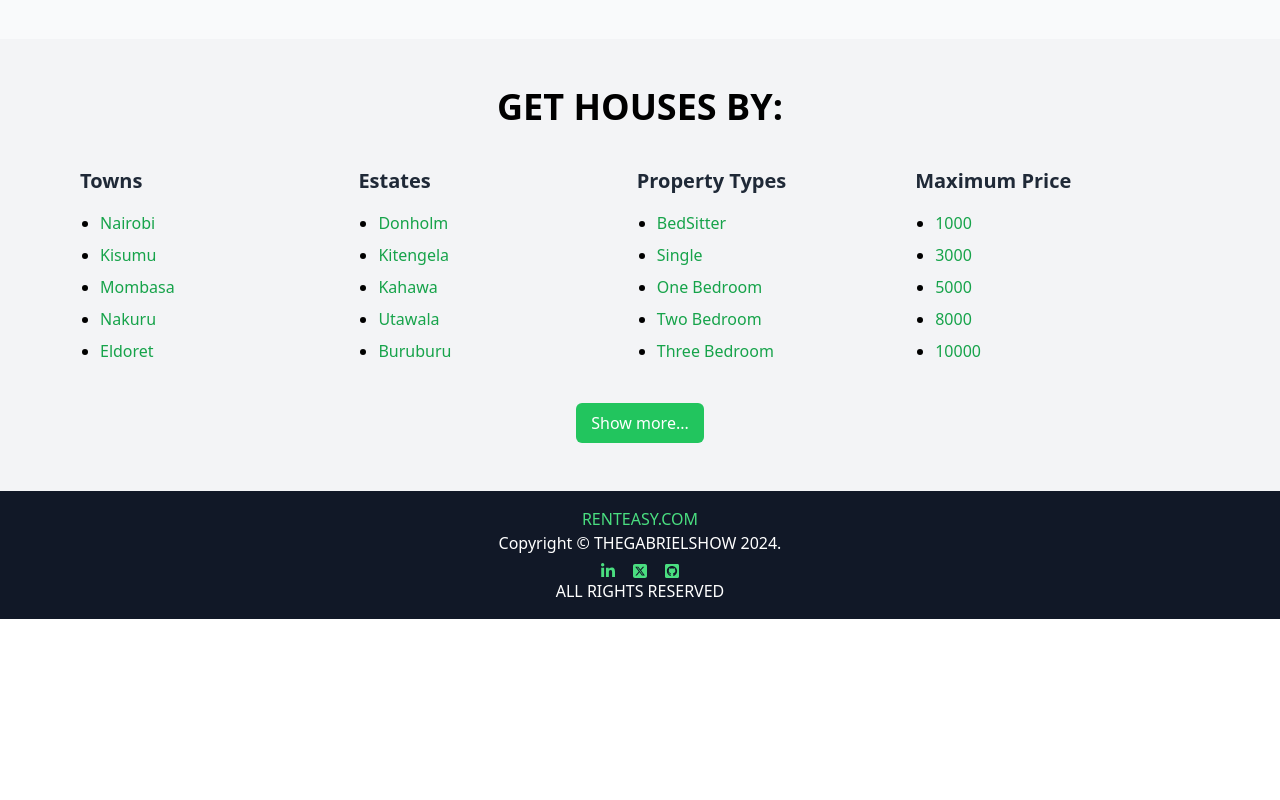
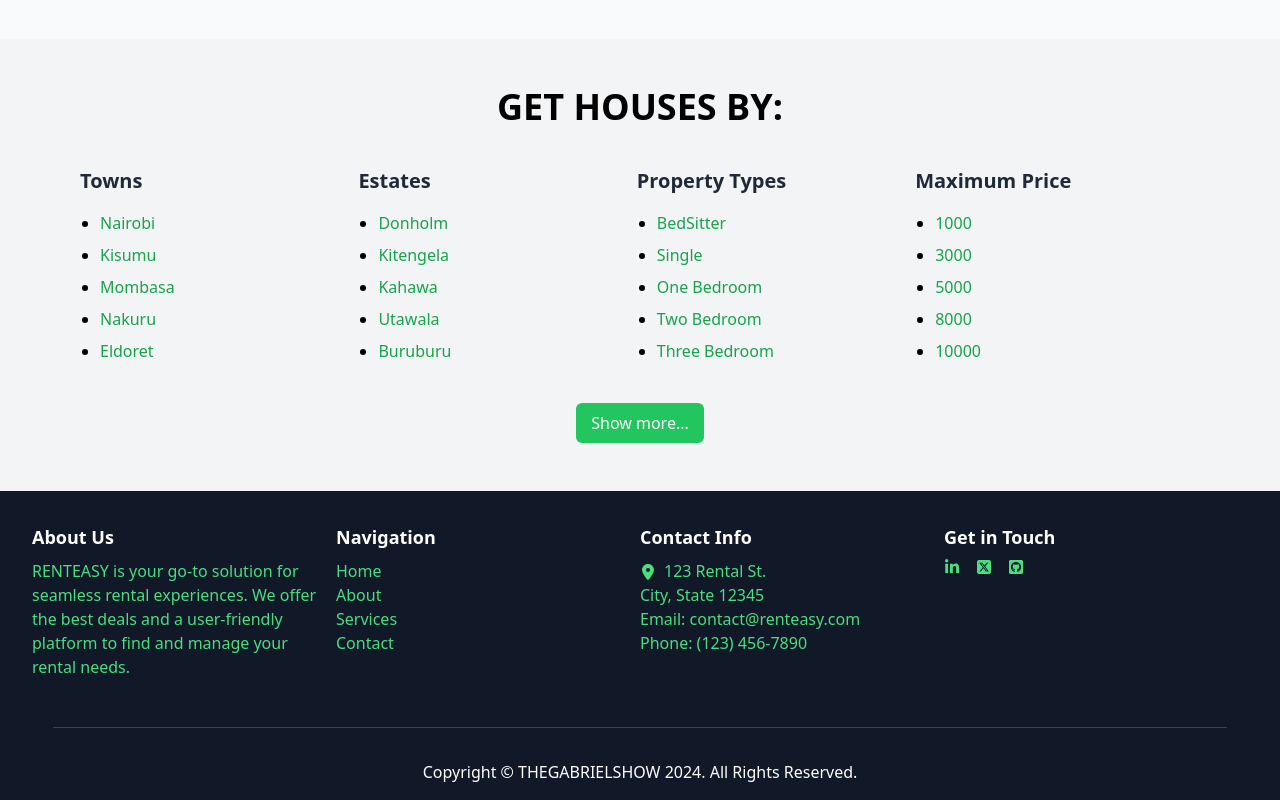
Before and after one commit to GabrielOchieng/renteasy, a React (Vite) app: page / in a window 1280 px wide. Shown: the part 4525-5325 px from the top of the page. Before the commit the page ends 5144 px from the top, so only its background shows below. Built offline with nearby package versions, Linux system fonts and the light colour scheme; no server answers.

Commit message:
modifying the footer section

```diff
--- a/src/components/Footer.jsx
+++ b/src/components/Footer.jsx
@@ -1,39 +1,160 @@
+// import React from "react";
+// import { Link } from "react-router-dom";
+// import { FaLinkedinIn } from "react-icons/fa";
+// import { FaSquareXTwitter } from "react-icons/fa6";
+// import { FaGithubSquare } from "react-icons/fa";
+
+// const Footer = () => {
+//   return (
+//     <footer className="bg-gray-900 text-green-400 py-4 text-center">
+//       <Link to="/">RENTEASY.COM</Link>
+
+//       <p className="text-white">Copyright &copy; THEGABRIELSHOW 2024.</p>
+//       <nav className="flex justify-center mt-2 space-x-4">
+//         <Link
+//           to="https://www.linkedin.com/in/gabrielochieng"
+//           target="_blank"
+//           className="text-green-400 hover:text-cyan-500 "
+//         >
+//           <FaLinkedinIn />
+//         </Link>
+//         <Link
+//           to="https://x.com/TechieGabriel?t=D8iyVIeZnEVOlPdImbJ2HQ&s=09"
+//           target="_blank"
+//           className="text-green-400 hover:text-cyan-500 "
+//         >
+//           <FaSquareXTwitter />
+//         </Link>
+//         <Link
+//           to="https://github.com/GabrielOchieng"
+//           target="_blank"
+//           className="text-green-400 hover:text-cyan-500 "
+//         >
+//           <FaGithubSquare />
+//         </Link>
+//       </nav>
+//       <p className="text-white">ALL RIGHTS RESERVED</p>
+//     </footer>
+//   );
+// };
+
+// export default Footer;
+
 import React from "react";
 import { Link } from "react-router-dom";
 import { FaLinkedinIn } from "react-icons/fa";
 import { FaSquareXTwitter } from "react-icons/fa6";
 import { FaGithubSquare } from "react-icons/fa";
+import { FaLocationDot } from "react-icons/fa6";
 
 const Footer = () => {
   return (
-    <footer className="bg-gray-900 text-green-400 py-4 text-center">
-      <Link to="/">RENTEASY.COM</Link>
+    <footer className="bg-gray-900 text-green-400">
+      {/* Upper section */}
+      <div className="py-8">
+        <div className="container mx-auto px-4 md:px-8 flex flex-wrap justify-between">
+          {/* Description */}
+          <div className="w-full sm:w-1/2 md:w-1/4 mb-4">
+            <h3 className="text-lg font-semibold text-white">About Us</h3>
+            <p className="mt-2">
+              RENTEASY is your go-to solution for seamless rental experiences.
+              We offer the best deals and a user-friendly platform to find and
+              manage your rental needs.
+            </p>
+          </div>
 
-      <p className="text-white">Copyright &copy; THEGABRIELSHOW 2024.</p>
-      <nav className="flex justify-center mt-2 space-x-4">
+          {/* Navigation */}
+          <div className="w-full sm:w-1/2 md:w-1/4 mb-4">
+            <h3 className="text-lg font-semibold text-white">Navigation</h3>
+            <ul className="mt-2">
+              <li>
+                <Link to="/" className="text-green-400 hover:text-cyan-500">
+                  Home
+                </Link>
+              </li>
+              <li>
+                <Link
+                  to="/about"
+                  className="text-green-400 hover:text-cyan-500"
+                >
+                  About
+                </Link>
+              </li>
+              <li>
+                <Link
+                  to="/services"
+                  className="text-green-400 hover:text-cyan-500"
+                >
+                  Services
+                </Link>
+              </li>
+              <li>
+                <Link
+                  to="/contact"
+                  className="text-green-400 hover:text-cyan-500"
+                >
+                  Contact
+                </Link>
+              </li>
+            </ul>
+          </div>
+
+          {/* Contact Info */}
+          <div className="w-full sm:w-1/2 md:w-1/4 mb-4">
+            <h3 className="text-lg font-semibold text-white">Contact Info</h3>
+            <p className="mt-2">
+              <FaLocationDot className="inline mr-2" />
+              123 Rental St.
+              <br />
+              City, State 12345
+              <br />
+              Email: contact@renteasy.com
+              <br />
+              Phone: (123) 456-7890
+            </p>
+          </div>
+
+          {/* Get in Touch */}
+          <div className="w-full sm:w-1/2 md:w-1/4 mb-4">
+            <h3 className="text-lg font-semibold text-white">Get in Touch</h3>
+            <div className="flex mt-2 space-x-4">
               <Link
                 to="https://www.linkedin.com/in/gabrielochieng"
                 target="_blank"
-          className="text-green-400 hover:text-cyan-500 "
+                className="text-green-400 hover:text-cyan-500"
               >
                 <FaLinkedinIn />
               </Link>
               <Link
                 to="https://x.com/TechieGabriel?t=D8iyVIeZnEVOlPdImbJ2HQ&s=09"
                 target="_blank"
-          className="text-green-400 hover:text-cyan-500 "
+                className="text-green-400 hover:text-cyan-500"
               >
                 <FaSquareXTwitter />
               </Link>
               <Link
                 to="https://github.com/GabrielOchieng"
                 target="_blank"
-          className="text-green-400 hover:text-cyan-500 "
+                className="text-green-400 hover:text-cyan-500"
               >
                 <FaGithubSquare />
               </Link>
-      </nav>
-      <p className="text-white">ALL RIGHTS RESERVED</p>
+            </div>
+          </div>
+        </div>
+      </div>
+
+      {/* Separator Line */}
+      <div className="flex justify-center mb-4">
+        <div className="w-11/12 border-t border-gray-700"></div>
+      </div>
+
+      {/* Lower section */}
+      <div className="py-4 text-center">
+        <p className="text-white">
+          Copyright &copy; THEGABRIELSHOW 2024. All Rights Reserved.
+        </p>
+      </div>
     </footer>
   );
 };
```
Lines whose indentation alone changed are shown as unchanged.
